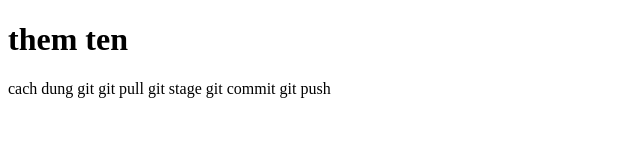
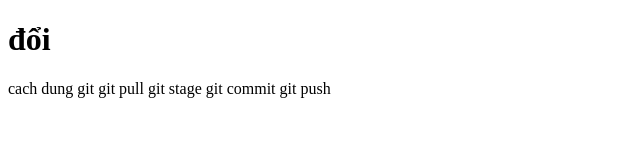
Before and after one commit to DL-rgb/DL912, a plain HTML site: page index.html in a window 1280 px wide. Shown: the whole page, without its empty margins (0-640 px from the left). Drawn offline with Linux system fonts and the light colour scheme.

Commit message:
Update index.html

```diff
--- a/index.html
+++ b/index.html
@@ -7,7 +7,7 @@
 </head>
 <body>
 
-    <h1>them ten</h1>
+    <h1>đổi</h1>
 
     cach dung git
     git pull
```
